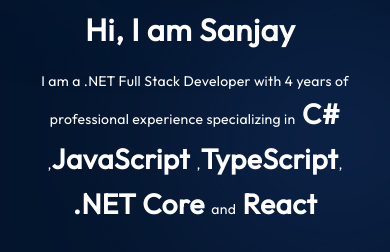
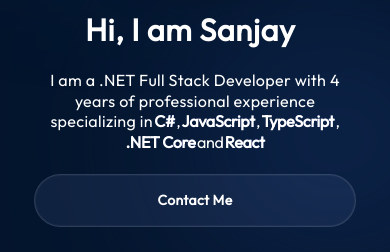
Before and after one commit to sanjaysp2001/portfolio, a React (Create React App) app: page / in a window 390 px wide. Shown: the part 355-607 px from the top of the page. Built offline with nearby package versions, Linux system fonts and the light colour scheme.

Commit message:
Hero text mobile style update

```diff
--- a/src/components/AnimatedText/AnimatedText.module.css
+++ b/src/components/AnimatedText/AnimatedText.module.css
@@ -1,6 +1,7 @@
 .animated {
-    font-size: 2rem;
-  font-weight: 900;
+  font-size: inherit;
+  font-weight: 800;
+  line-height: inherit;
   background: linear-gradient(
     to right,
     rgba(56, 66, 99, 255),
@@ -13,9 +14,18 @@
   -webkit-background-clip: text;
   text-align: center;
   transition: color 0.2s ease-in-out;
+  display: inline-block;
+  margin: 0 0.08em;
 }
 
 .animated:hover {
   color: rgba(0, 0, 0, 0);
+}
 
+@media screen and (max-width: 830px) {
+  .animated {
+    font-size: inherit;
+    font-weight: 800;
+    letter-spacing: -0.02em;
+  }
 }
--- a/src/components/Hero/Hero.module.css
+++ b/src/components/Hero/Hero.module.css
@@ -148,8 +148,10 @@
   .description {
     text-align: center;
     width: 100%;
-    font-size: clamp(1rem, 3vw, 1.5rem);
-    margin-bottom: 26px;
+    font-size: clamp(1.15rem, 3.7vw, 1.65rem);
+    line-height: 1.28;
+    letter-spacing: -0.02em;
+    margin-bottom: 22px;
   }
 
   .links {
```
